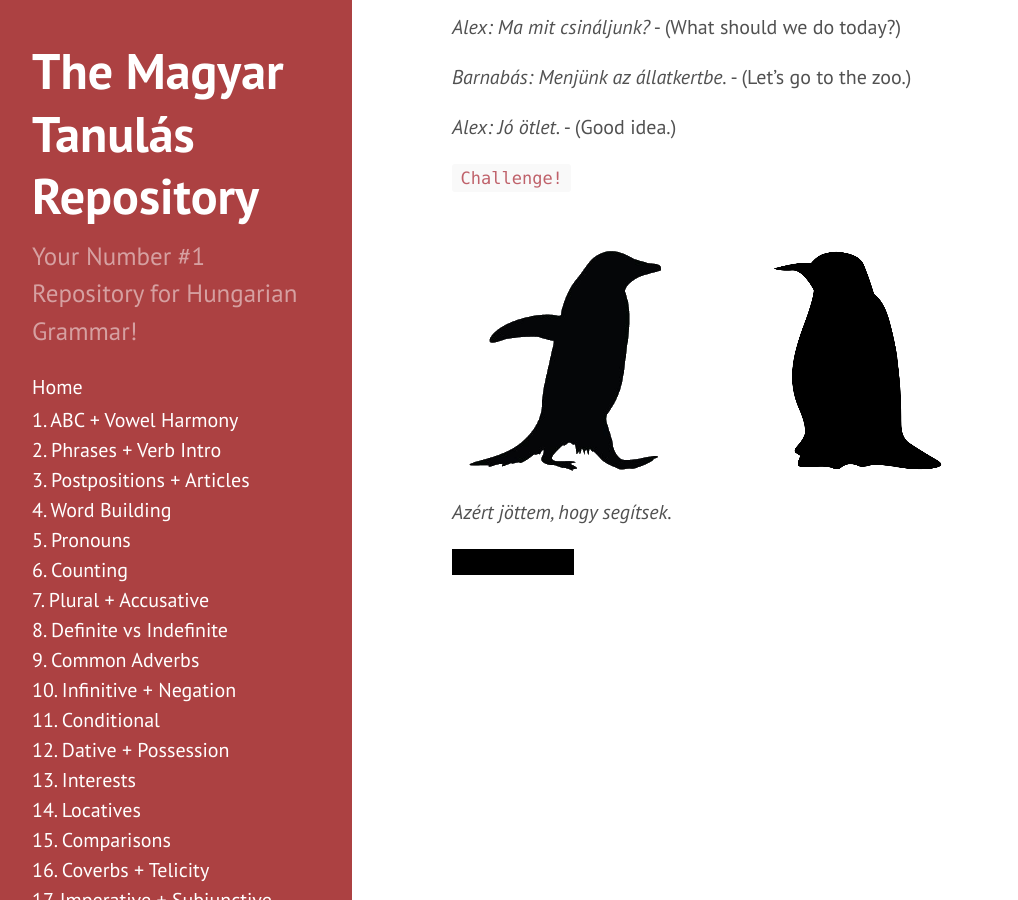
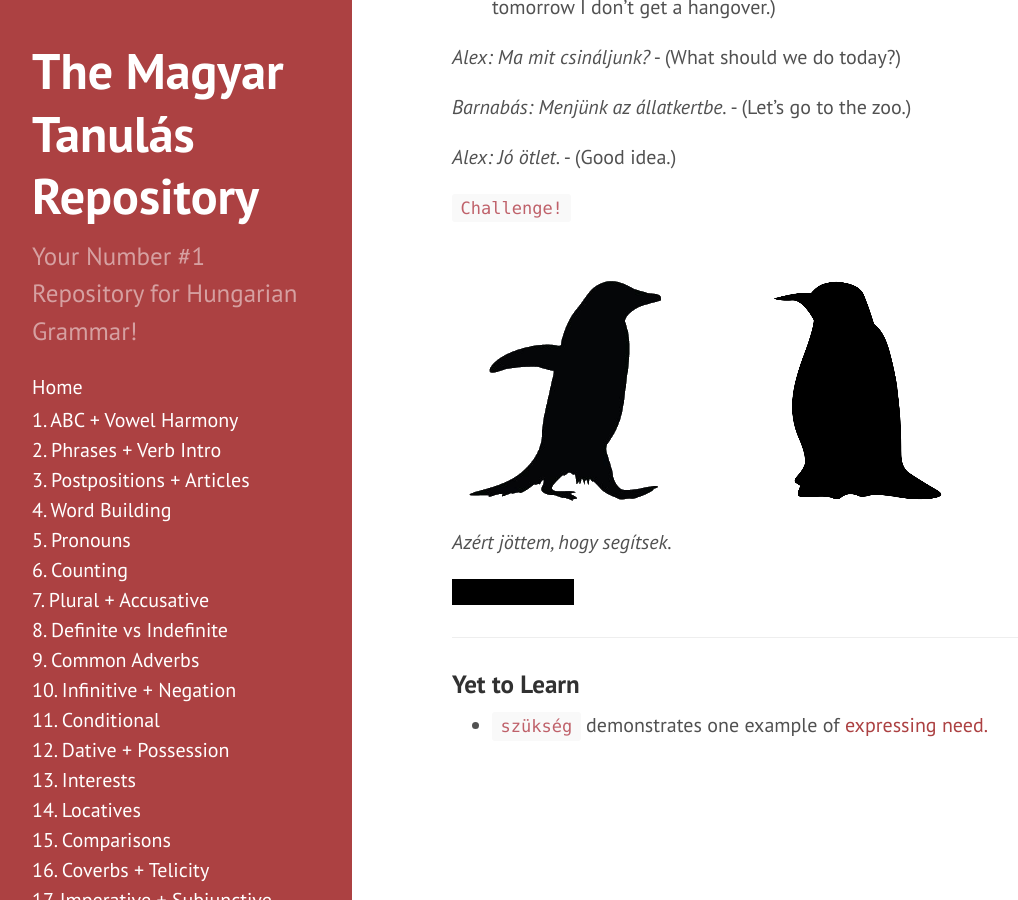
Before and after one commit to Magyartanulas/magyartanulas.github.io, a Jekyll site: the page built from imperative_subjunctive.md, in a window 1280 px wide and 900 px high, scrolled down 2981 px. Shown: the whole window, without its empty margins (8-1026 px from the left). Built offline with Jekyll 4.4.1, drawn with Linux system fonts in a browser that asks for light colours; Markdown is read by kramdown in place of the engine named in the settings.

Commit message:
Update imperative_subjunctive.md

```diff
--- a/imperative_subjunctive.md
+++ b/imperative_subjunctive.md
@@ -131,6 +131,7 @@ Sz: Go away and don't ever come back!<br/>
 <br/>
 <br/>
 <br/>
+<br/>
 </div>
 
 ## The Subjunctive Mood
@@ -163,3 +164,9 @@ In Hungarian, the subjunctive mood uses the same form as the imperative. It is u
 *Azért jöttem, hogy segítsek.*
 
 <span class="spoiler">I came to help</span>
+
+---
+
+### Yet to Learn
+
+* `szükség` demonstrates one example of [expressing need.](https://magyartanulas.github.io/expressing_need/)
```
